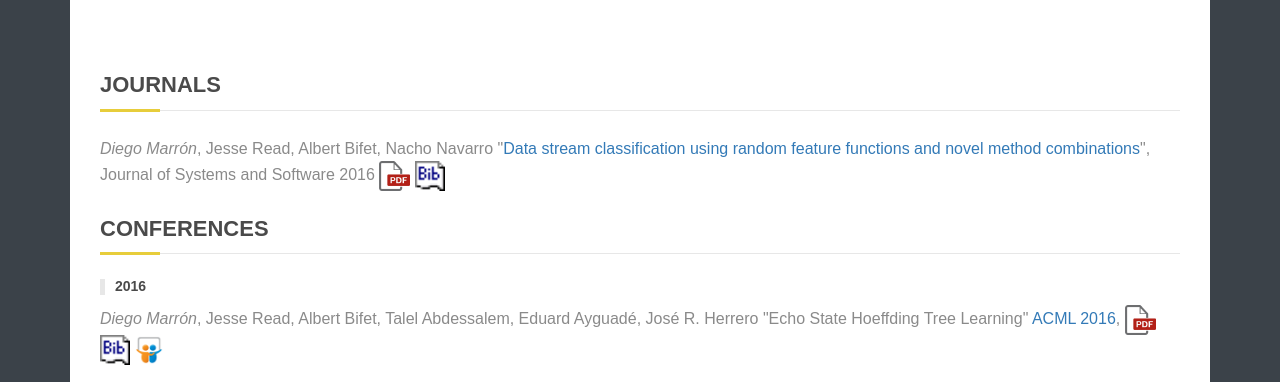
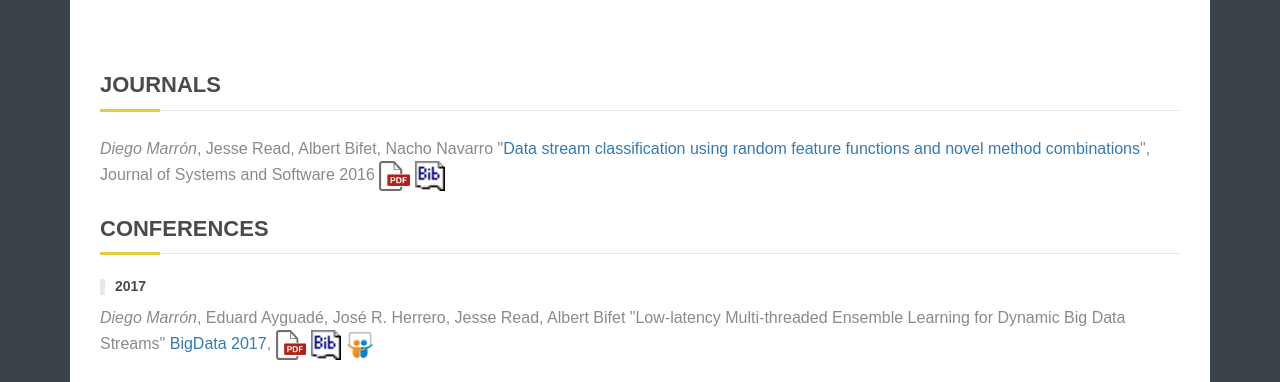
Before and after one commit to diegomarron/diegomarron.github.io, a plain HTML site: page index.html in a window 1280 px wide. Shown: the part 2034-2416 px from the top of the page. Drawn offline with Linux system fonts and the light colour scheme.

Commit message:
Adding BigData 2017 Paper

```diff
--- a/index.html
+++ b/index.html
@@ -271,6 +271,21 @@
 
 	  <h2 style="">Conferences</h2>
 
+	  <h5>2017</h5>
+	  <div style="" class="publication-type-separator">
+	    <p><em>Diego Marrón</em>, Eduard Ayguadé, José R. Herrero, Jesse Read, Albert Bifet  "Low-latency Multi-threaded Ensemble Learning for Dynamic Big Data Streams"
+	      <a href="http://cci.drexel.edu/bigdata/bigdata2017">BigData 2017</a>,
+
+	      <a href="pdfs/BigD257.pdf" download>
+		<img title="get paper" alt="" src="data/pdf3.png" height="30px"/></a>
+	      <a href="bib/MarronLowLatencyEnsemble2017.bib" download>
+		<img title="get bibtex citation" alt="" src="data/bib.png" height="30px"/></a>
+	      <a href="https://www.slideshare.net/DiegoMarrnVida/lowlatency-multithreaded-ensemble-learning-for-dynamic-big-data-streams">
+		<img title="slides at slideshare" alt="" src="data/slide.ico" height="30px"/></a>
+	    </p>
+	  </div>
+
+
 
 	  <h5>2016</h5>
 	  <div style="" class="publication-type-separator">
```
Also changed, not shown: 2 other files.
